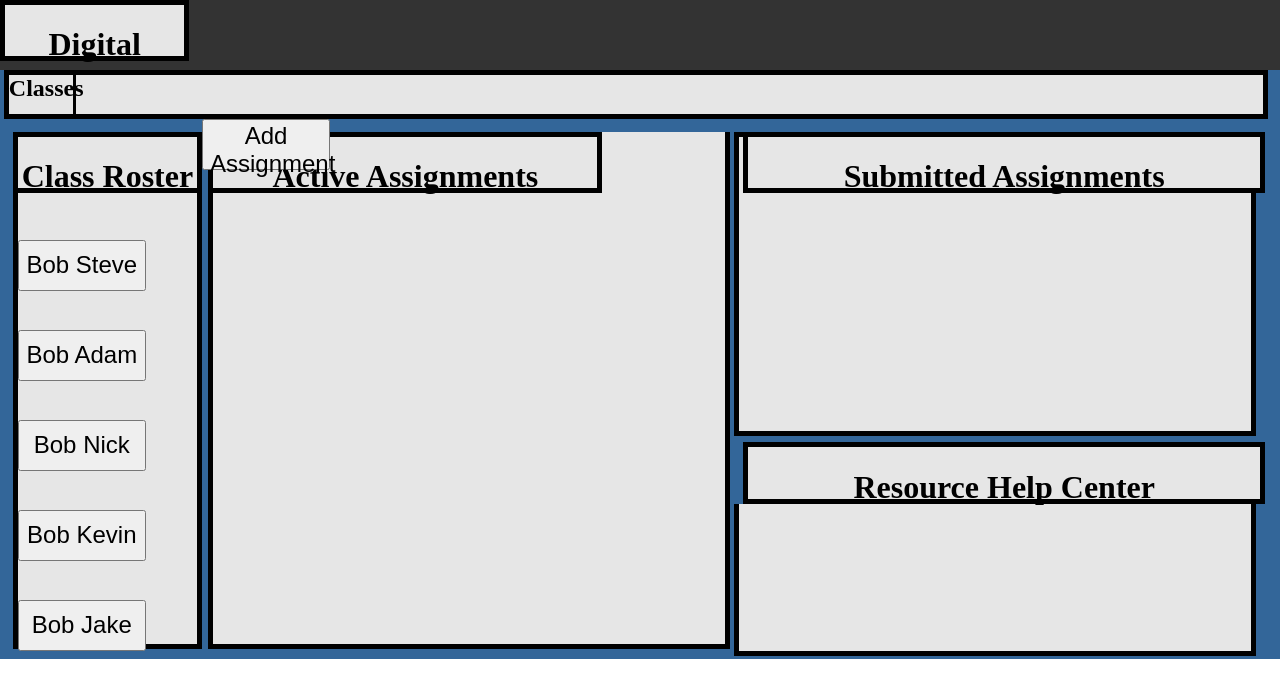
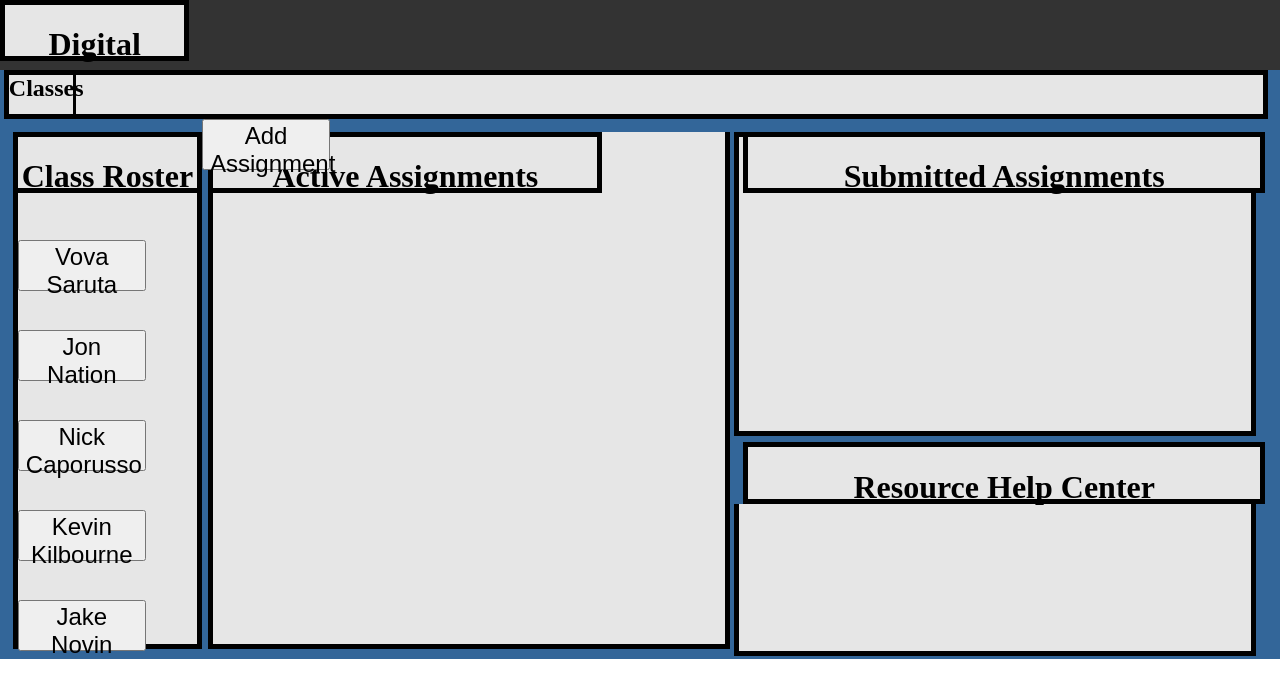
Before and after one commit to kevkilbourne/DigiPackWebpage, a Django app: template DigitalBackpack/templates/DigitalBackpack/TeacherWebpage.html in a window 1280 px wide. Shown: the top 698 px of the page. Run offline with Django 4.2, Linux system fonts and the light colour scheme; the template is opened without the code that fills it, so the values that code supplies are empty.

Commit message:
Update TeacherWebpage.html

```diff
--- a/DigitalBackpack/templates/DigitalBackpack/TeacherWebpage.html
+++ b/DigitalBackpack/templates/DigitalBackpack/TeacherWebpage.html
@@ -27,15 +27,15 @@
         </div>
         <div class="classRosterBox">
           <br><br><br><br><br><br>
-          <button class="studentFlag" id="notFlagged">Bob Steve</button>\
+          <button class="studentFlag" id="notFlagged">Vova Saruta</button>\
           <br><br><br><br><br>
-          <button class="studentFlag" id="notFlagged">Bob Adam</button>
+          <button class="studentFlag" id="notFlagged">Jon Nation</button>
           <br><br><br><br><br>
-          <button class="studentFlag" id="notFlagged">Bob Nick</button>
+          <button class="studentFlag" id="notFlagged">Nick Caporusso</button>
           <br><br><br><br><br>
-          <button class="studentFlag" id="notFlagged">Bob Kevin</button>
+          <button class="studentFlag" id="notFlagged">Kevin Kilbourne</button>
           <br><br><br><br><br>
-          <button class="studentFlag" id="notFlagged">Bob Jake</button>
+          <button class="studentFlag" id="notFlagged">Jake Novin</button>
         </div>
       </div>
 
```
